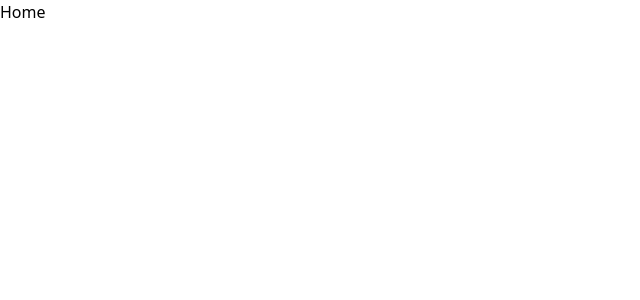
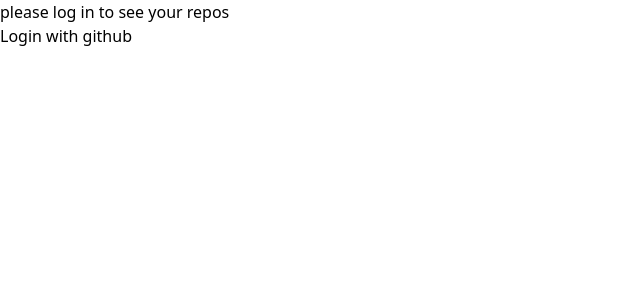
Before and after one commit to omidarmat/gitview, a Next.js app: page / in a window 1280 px wide. Shown: the top 300 px of the page, without its empty margins (0-640 px from the left). Built offline with nearby package versions, Linux system fonts and the light colour scheme; no server answers.

Commit message:
implement home init with session detect

```diff
--- a/app/page.jsx
+++ b/app/page.jsx
@@ -1,3 +1,23 @@
-export default function Home() {
-  return <p>Home</p>;
+import { cookies } from "next/headers";
+import Link from "next/link";
+
+export default async function Home() {
+  const cookieStore = cookies();
+  const session = cookieStore.get("gitview-session");
+
+  return (
+    <div>
+      {!session && (
+        <>
+          <p>please log in to see your repos</p>
+          <Link
+            href={`https://github.com/login/oauth/authorize?client_id=${process.env.CLIENT_ID}&state=${process.env.STATE}`}
+          >
+            Login with github
+          </Link>
+        </>
+      )}
+      {session && <p>Loading your repos...</p>}
+    </div>
+  );
 }
```
